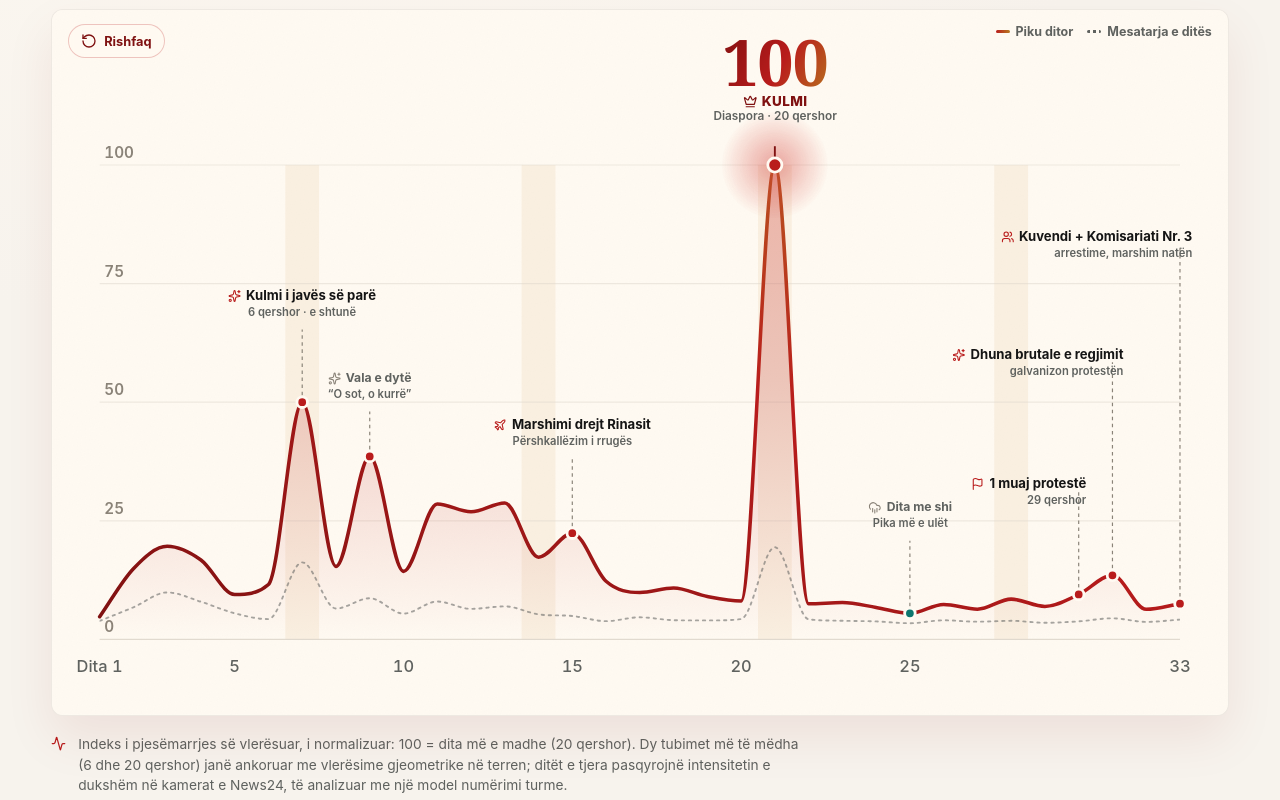
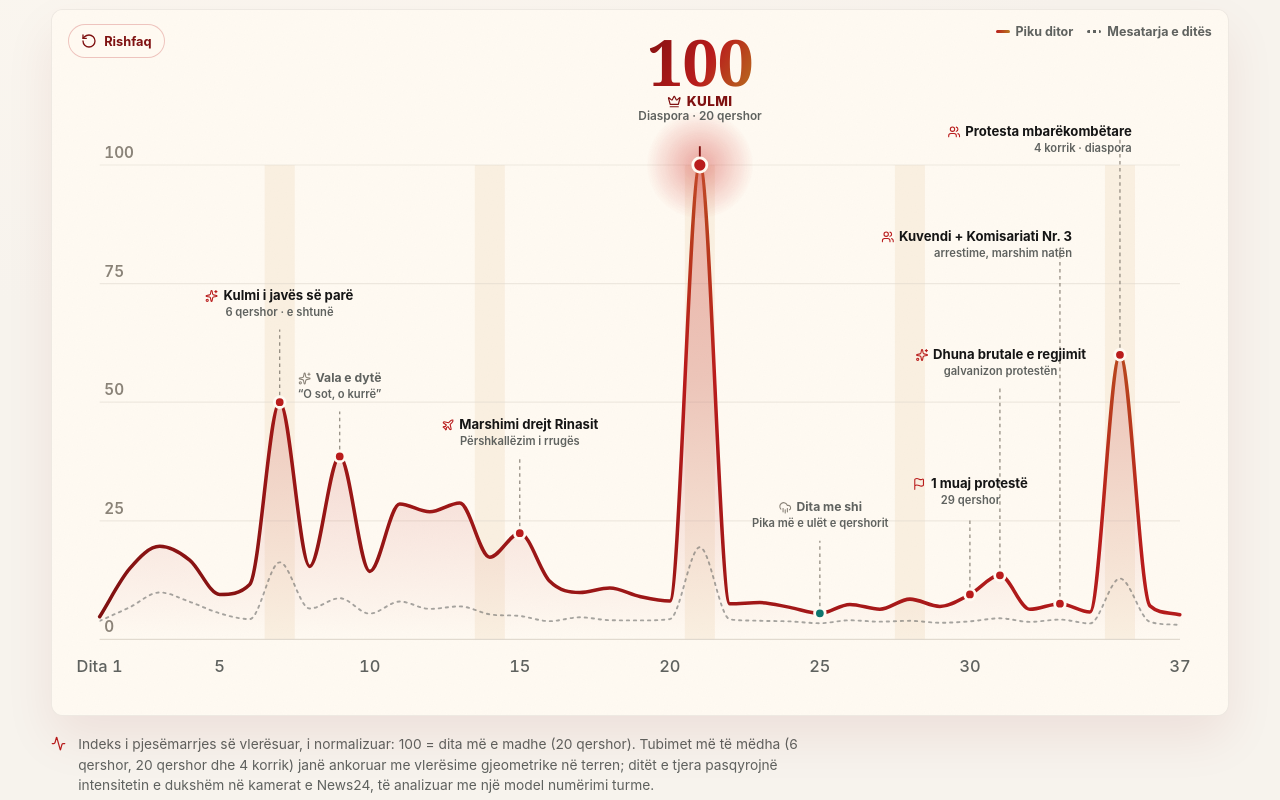
Before and after one commit to rlleshi/diaspora_marrshon, a Next.js app: page /pulsi in a window 1280 px wide. Shown: the part 520-1320 px from the top of the page. Built offline with nearby package versions, Linux system fonts and the light colour scheme.

Commit message:
update participation with the latest days

```diff
--- a/app/en/pulsi/page.tsx
+++ b/app/en/pulsi/page.tsx
@@ -4,7 +4,7 @@ import { LiveTrackerPage } from "@/components/live-tracker-page";
 export const metadata: Metadata = {
   title: "Protest pulse | Diaspora marshes",
   description:
-    "The June 2026 protest participation index: 33 days in the square, day by day, with the key moments.",
+    "The June 2026 protest participation index: 37 days in the square, day by day, with the key moments.",
 };
 
 export default function Page() {
--- a/app/pulsi/page.tsx
+++ b/app/pulsi/page.tsx
@@ -4,7 +4,7 @@ import { LiveTrackerPage } from "@/components/live-tracker-page";
 export const metadata: Metadata = {
   title: "Pulsi i protestës | Diaspora marshon",
   description:
-    "Indeksi i pjesëmarrjes në protestat e qershorit 2026: 33 ditë në shesh, ditë pas dite, me momentet kyçe.",
+    "Indeksi i pjesëmarrjes në protestat e qershorit 2026: 37 ditë në shesh, ditë pas dite, me momentet kyçe.",
 };
 
 export default function Page() {
--- a/components/live-tracker-page.tsx
+++ b/components/live-tracker-page.tsx
@@ -26,7 +26,7 @@ const COPY: Record<
     homeHref: "/",
     homeLabel: "Kthehu te faqja kryesore",
     eyebrow: "Pulsi i protestës për Shqipërinë e re",
-    title: "33 ditë në shesh për një mjekërrosh bardhërosh",
+    title: "37 ditë në shesh për një mjekërrosh bardhërosh",
     liveLabel: "Live",
     intro: {
       before:
@@ -36,7 +36,7 @@ const COPY: Record<
       after: ".",
     },
     methodology:
-      "Indeks i pjesëmarrjes së vlerësuar, i normalizuar: 100 = dita më e madhe (20 qershor). Dy tubimet më të mëdha (6 dhe 20 qershor) janë ankoruar me vlerësime gjeometrike në terren; ditët e tjera pasqyrojnë intensitetin e dukshëm në kamerat e News24, të analizuar me një model numërimi turme.",
+      "Indeks i pjesëmarrjes së vlerësuar, i normalizuar: 100 = dita më e madhe (20 qershor). Tubimet më të mëdha (6 qershor, 20 qershor dhe 4 korrik) janë ankoruar me vlerësime gjeometrike në terren; ditët e tjera pasqyrojnë intensitetin e dukshëm në kamerat e News24, të analizuar me një model numërimi turme.",
     hint: "Prek ose lëviz mbi çdo ditë për detaje.",
     disclaimer:
       "Shënim: shifrat nuk mund të jenë plotësisht të sakta, për shkak të kufizimeve të kamerave gjatë transmetimit si dhe saktësisë së modeleve të inteligjencës artificiale.",
@@ -54,14 +54,14 @@ const COPY: Record<
       replay: "Rishfaq",
       saturday: "e shtunë",
       ariaSummary:
-        "Indeksi i pjesëmarrjes në protesta përgjatë 33 ditëve, me kulmin në ditën e 21-të (20 qershor 2026).",
+        "Indeksi i pjesëmarrjes në protesta përgjatë 37 ditëve, me kulmin në ditën e 21-të (20 qershor 2026).",
     },
   },
   en: {
     homeHref: "/en",
     homeLabel: "Back to the homepage",
     eyebrow: "Protest pulse for a new Albania",
-    title: "33 days in the square for a grey-bearded Rama",
+    title: "37 days in the square for a grey-bearded Rama",
     liveLabel: "Live",
     intro: {
       before:
@@ -71,7 +71,7 @@ const COPY: Record<
       after: ".",
     },
     methodology:
-      "An estimated participation index, normalized so 100 = the largest day (20 June). The two largest gatherings (6 and 20 June) are anchored to on-the-ground geometry estimates; other days reflect camera-visible intensity from News24 livestreams, analyzed with a crowd-counting model.",
+      "An estimated participation index, normalized so 100 = the largest day (20 June). The largest gatherings (6 June, 20 June and 4 July) are anchored to on-the-ground geometry estimates; other days reflect camera-visible intensity from News24 livestreams, analyzed with a crowd-counting model.",
     hint: "Tap or hover any day for detail.",
     disclaimer:
       "Note: the numbers cannot be fully accurate due to camera limitations during the livestream and the accuracy of machine-learning models.",
@@ -89,7 +89,7 @@ const COPY: Record<
       replay: "Replay",
       saturday: "Saturday",
       ariaSummary:
-        "Protest participation index across 33 days, peaking on day 21 (20 June 2026).",
+        "Protest participation index across 37 days, peaking on day 21 (20 June 2026).",
     },
   },
 };
--- a/components/participation/ParticipationChart.tsx
+++ b/components/participation/ParticipationChart.tsx
@@ -42,6 +42,7 @@ const LABEL_Y: Record<number, number> = {
   30: 410,
   31: 300,
   33: 200,
+  35: 110,
 };
 
 const MONTHS_SQ = [
@@ -265,7 +266,7 @@ export function ParticipationChart({
         ))}
 
         {/* x axis labels */}
-        {[1, 5, 10, 15, 20, 25, 33].map((day) => (
+        {[1, 5, 10, 15, 20, 25, 30, 37].map((day) => (
           <text
             key={`x-${day}`}
             className="pc-xlabel"
--- a/data/participation.ts
+++ b/data/participation.ts
@@ -1,26 +1,33 @@
-// 33-day participation index for the June 2026 "Revolucioni i Flamingove" protests.
+// 37-day participation index for the June 2026 "Revolucioni i Flamingove" protests.
 //
 // Source: News24 live broadcasts of each day's protest in Tirana, analyzed with a
 // crowd-counting model. The headline series is `peak` (top-10 peak frame average).
-// The two anchor days (7 and 21 / 6 and 20 June) are tied to on-the-ground geometry
-// estimates so 100 = the largest day (Day 21, 20 June 2026); every other day scales
-// the model output on the same Day-7 reference (top-10 avg 2582.5 -> index 50).
+// The anchor days (7, 21 and 35 / 6, 20 June and 4 July) are tied to on-the-ground
+// geometry estimates so 100 = the largest day (Day 21, 20 June 2026); every other day
+// scales the model output on the same Day-7 reference (top-10 avg 2582.5 -> index 50).
 // `mean` and `median` are the same crowd model over the retained broadcast frames.
 //
 // Data: outputs/protesta_summary/crowd_visibility_index_1_30.csv (days 1-30)
-// Story: outputs/protesta_summary/protest_story_notes_1_33.md
+// Story: outputs/protesta_summary/protest_story_notes_1_37.md
 // Day 31 computed from the protesta_31 timeline (top-10 peak avg 697.6, mean 229.9,
 // median 212.5), normalized on the same Day-7 reference as days 1-30.
 // Day 32 computed from the protesta_32 timeline, retained frames only (top-10 peak
 // avg 327.6, mean 190.6, median 176.5), normalized on the same Day-7 reference.
 // Day 33 computed from the protesta_33 timeline, retained frames only (top-10 peak
 // avg 389.3, mean 216.1, median 215.0), normalized on the same Day-7 reference.
+// Days 34-37 computed from the protesta_34..37 timelines, retained frames only
+// (top-10 peak avgs 299.8 / 1132.9 / 365.3 / 267.6; means 174.2 / 242.5 / 191.3 / 156.5;
+// medians 174.4 / 199.2 / 186.5 / 154.8), normalized on the same Day-7 reference.
+// Day 35 (4 July) is geometry-anchored like days 7 and 21: the ground estimate of
+// ~60k (upper extension of the 30k-50k working range, 2.5 km procession scenario,
+// research/day_35_density_estimate.md) sets peak = 60.0 (index 100 = ~100k); its
+// mean/median are scaled by the same anchor factor (2.736), matching Day 21's method.
 
 export type ParticipationDay = {
   day: number;
   /** ISO date of the protest day. Day 1 = 2026-05-31. */
   date: string;
-  /** Saturday flag: Saturdays drove the biggest turnouts (days 7, 14, 21, 28). */
+  /** Saturday flag: Saturdays drove the biggest turnouts (days 7, 14, 21, 28, 35). */
   saturday: boolean;
   /** Headline index, normalized 0–100 (100 = Day 7). */
   peak: number;
@@ -88,7 +95,7 @@ export const participation: ParticipationDay[] = [
   { day: 24, date: "2026-06-23", saturday: false, peak: 6.75, mean: 3.80, median: 3.83, source: yt("cRHVNDIJuq0"),
     note: { sq: "Kërkesa konkretizohen në 5 pika gjithëpërfshirëse, thirrje drejtuar SPAK-ut.", en: "Demands are distilled into 5 comprehensive points, with calls on the anti-corruption body." } },
   { day: 25, date: "2026-06-24", saturday: false, peak: 5.51, mean: 3.41, median: 3.37, source: yt("KYS-Ln89w-c"),
-    note: { sq: "Dita me shi: pika më e ulët e indeksit, por sheshi mbetet aktiv.", en: "The rainy day: the lowest index point, yet the square stays active." } },
+    note: { sq: "Dita me shi: pika më e ulët e qershorit, por sheshi mbetet aktiv.", en: "The rainy day: June's lowest index point, yet the square stays active." } },
   { day: 26, date: "2026-06-25", saturday: false, peak: 7.38, mean: 4.03, median: 3.83, source: yt("okiM_gxThDk"),
     note: { sq: "Rikuperim pas shiut; vazhdojnë thirrjet për dorëheqje.", en: "Recovery after the rain; the calls to resign continue." } },
   { day: 27, date: "2026-06-26", saturday: false, peak: 6.37, mean: 3.74, median: 3.74, source: yt("JaJsOgGSLXY"),
@@ -106,6 +113,14 @@ export const participation: ParticipationDay[] = [
     note: { sq: "Presion institucional: dosja “Albanian Files” dorëzohet në SPAK, marshimi i mbrëmjes ndalon para Parlamentit.", en: "Institutional pressure: the “Albanian Files” dossier is submitted to SPAK, and the evening march stops before Parliament." } },
   { day: 33, date: "2026-07-02", saturday: false, peak: 7.54, mean: 4.18, median: 4.16, source: yt("Wq-5bgoNv8w"),
     note: { sq: "Dita e dytë e dhunës brutale nga policia dhe arrestime te Kuvendi në mëngjes; natën marshim drejt Komisariatit Nr. 3 për lirimin e të ndaluarve.", en: "Second day of brutal police violence and arrests at Parliament in the morning; at night a march to Police Station No. 3 demanding the detainees' release." } },
+  { day: 34, date: "2026-07-03", saturday: false, peak: 5.80, mean: 3.37, median: 3.38, source: yt("lOz1SMino3Q"),
+    note: { sq: "Ditë urë drejt 4 korrikut: nga sheshi bëhet thirrja për protestë mbarëkombëtare, “nga Konispoli në Vermosh”.", en: "A bridge day toward July 4: from the square comes the call for a nationwide protest, “from Konispol to Vermosh”." } },
+  { day: 35, date: "2026-07-04", saturday: true, peak: 60.0, mean: 12.84, median: 10.55, source: yt("LPBjPPJiU6w"),
+    note: { sq: "Protesta mbarëkombëtare e 4 korrikut: diaspora dhe qytetarët mbushin bulevardin. Rrëzohet busti simbolik i “diktatorit të fundit”; natën marshim për lirimin e të ndaluarve.", en: "The July 4 nationwide protest: the diaspora and citizens fill the boulevard. The symbolic bust of “the last dictator” is toppled; at night a march demanding the detainees' release." } },
+  { day: 36, date: "2026-07-05", saturday: false, peak: 7.07, mean: 3.70, median: 3.61, source: yt("rTf-MJiVoBY"),
+    note: { sq: "Dita pas kulmit: protestës i bashkohen protestuesit e liruar po atë ditë; në shesh flitet për organizim politik.", en: "The day after the peak: protesters released that same day join the protest; talk in the square turns to political organizing." } },
+  { day: 37, date: "2026-07-06", saturday: false, peak: 5.18, mean: 3.03, median: 3.00, source: yt("I8u9NuBICTk"),
+    note: { sq: "Pas fundjavës së protestës mbarëkombëtare pjesëmarrja bie ndjeshëm, por marshimi i përditshëm drejt Kryeministrisë vazhdon; revista franceze Paris Match shkruan për lëvizjen, nga Tirana në Paris.", en: "After the nationwide-protest weekend turnout dips noticeably, but the daily march toward the PM's office continues; the French magazine Paris Match covers the movement, from Tirana to Paris." } },
 ];
 
 export type ParticipationEvent = {
@@ -136,7 +151,7 @@ export const participationEvents: ParticipationEvent[] = [
     sub: { sq: "Diaspora · 20 qershor", en: "Diaspora · 20 June" } },
   { day: 25, tier: "secondary", icon: "rain", mobile: false,
     label: { sq: "Dita me shi", en: "The rainy day" },
-    sub: { sq: "Pika më e ulët", en: "Lowest point" } },
+    sub: { sq: "Pika më e ulët e qershorit", en: "June's lowest point" } },
   { day: 30, tier: "primary", icon: "flag", mobile: true,
     label: { sq: "1 muaj protestë", en: "One month" },
     sub: { sq: "29 qershor", en: "29 June" } },
@@ -146,6 +161,9 @@ export const participationEvents: ParticipationEvent[] = [
   { day: 33, tier: "primary", icon: "people", mobile: true,
     label: { sq: "Kuvendi + Komisariati Nr. 3", en: "Parliament + Police Station 3" },
     sub: { sq: "arrestime, marshim natën", en: "arrests, night march" } },
+  { day: 35, tier: "primary", icon: "people", mobile: true,
+    label: { sq: "Protesta mbarëkombëtare", en: "The nationwide protest" },
+    sub: { sq: "4 korrik · diaspora", en: "4 July · diaspora" } },
 ];
 
 /** Normalization reference shown in the methodology note. */
```
Also changed, not shown: .serena/project.yml.
